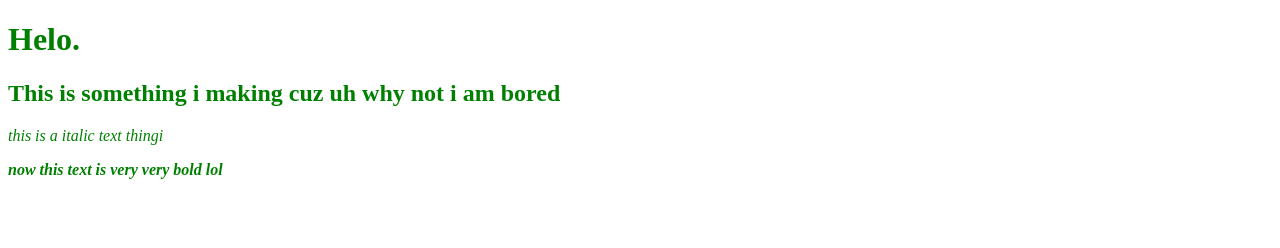
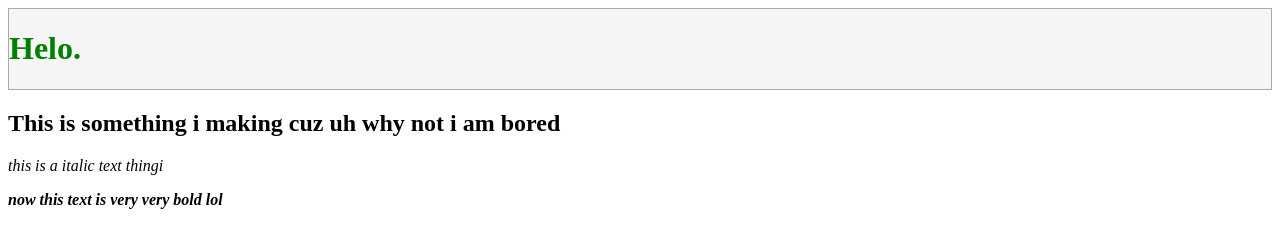
Before and after one commit to xolops95/Xolops122-s-website, a plain HTML site: page index.html in a window 1280 px wide. Drawn offline with Linux system fonts and the light colour scheme.

Commit message:
Update styles.css

```diff
--- a/styles.css
+++ b/styles.css
@@ -1,3 +1,9 @@
 body {
+  color: black;
+}
+#main {
+  background-color:whitesmoke;
+  border: 1px solid;
+  border-color:darkgrey;
   color: green;
 }
```
